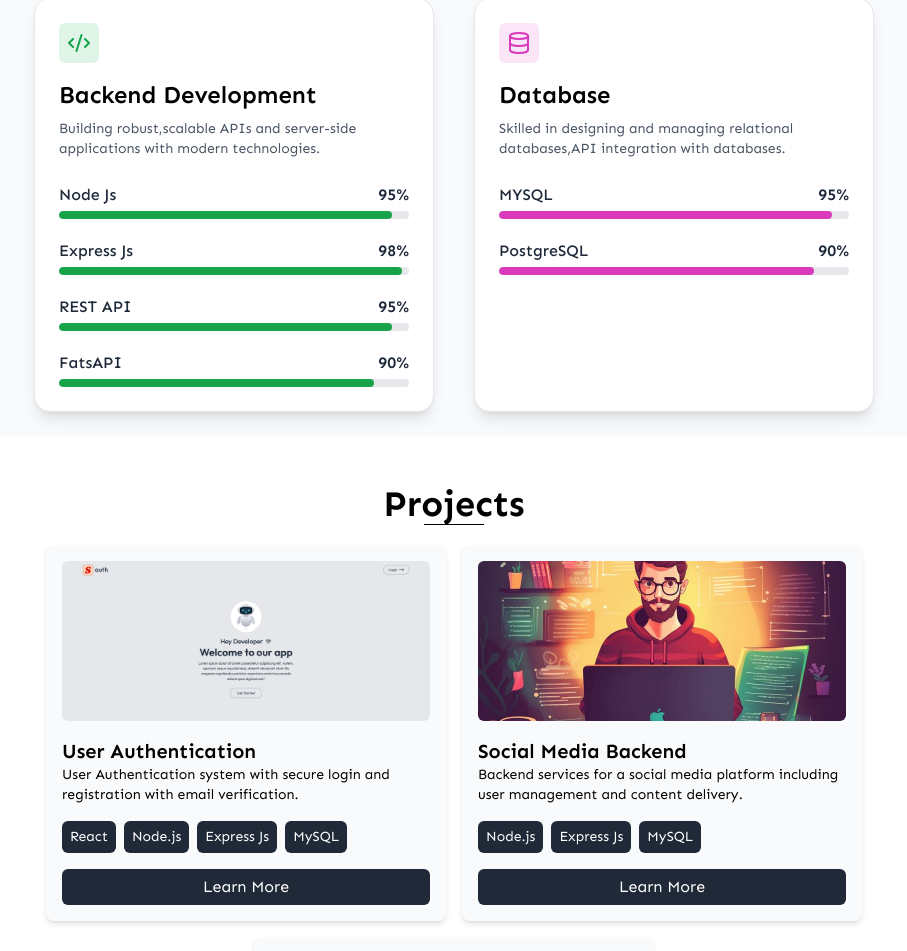
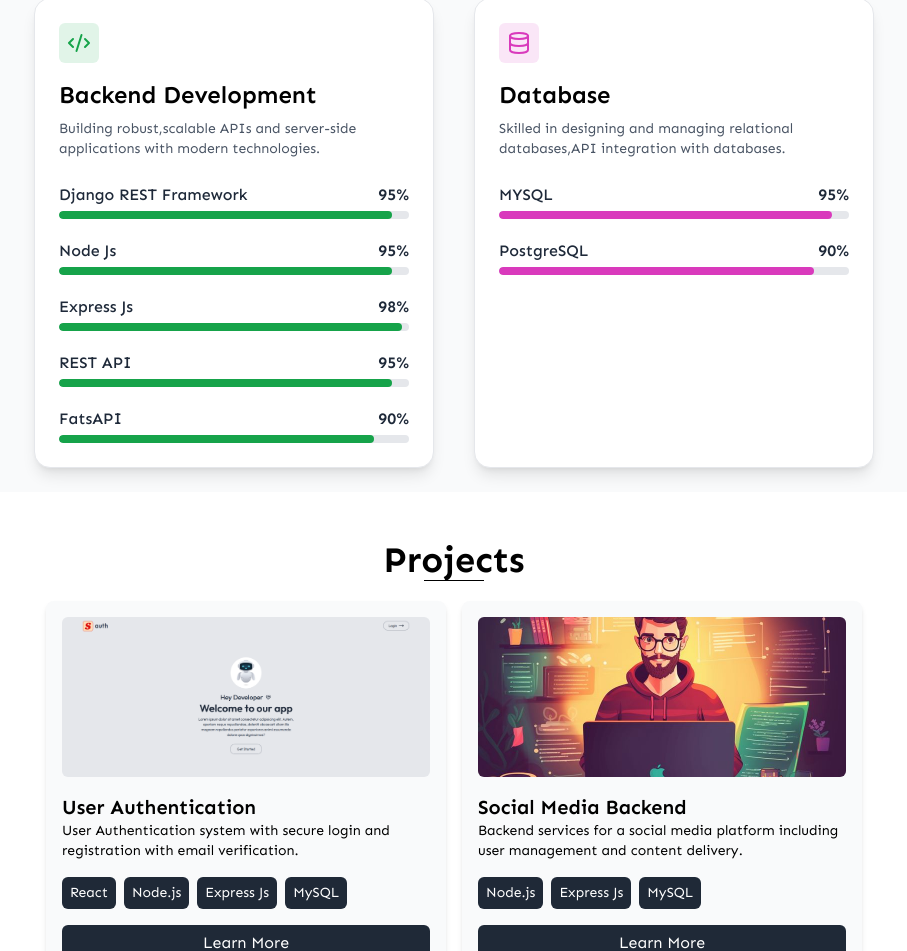
Before and after one commit to SheikAbdullahProjects/portfolio, a React (Vite) app: page / in a window 1280 px wide. Shown: the part 2183-3134 px from the top of the page, without its empty margins (186-1093 px from the left). Built offline with nearby package versions, Linux system fonts and the light colour scheme.

Commit message:
Add Django REST Framework to backend skills

```diff
--- a/src/components/SkillsList.jsx
+++ b/src/components/SkillsList.jsx
@@ -11,6 +11,7 @@ const SkillsList = () => {
     { name: "Tailwind CSS", level: 88 },
   ];
   const backend = [
+    { name: "Django REST Framework", level: 95 },
     { name: "Node Js", level: 95 },
     { name: "Express Js", level: 98 },
     { name: "REST API", level: 95 },
```
